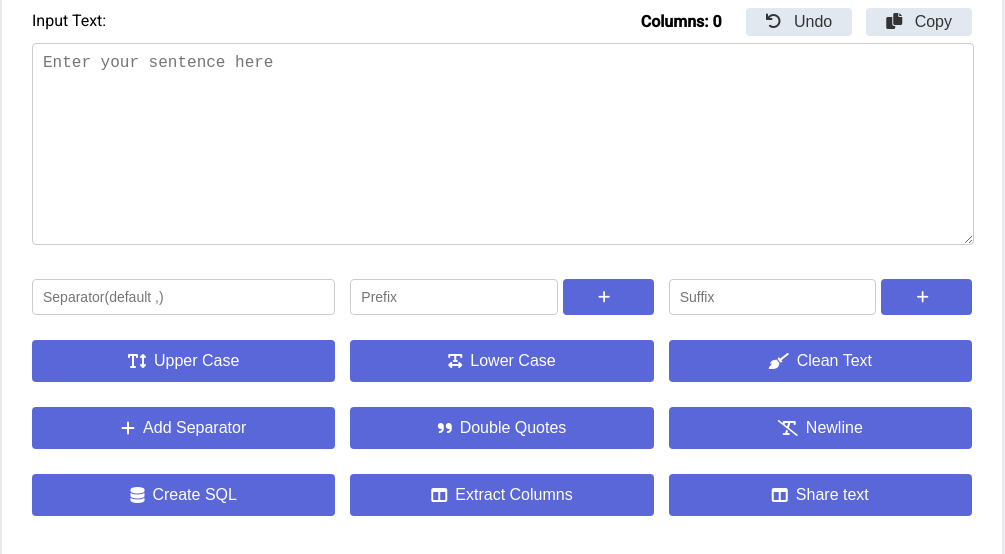
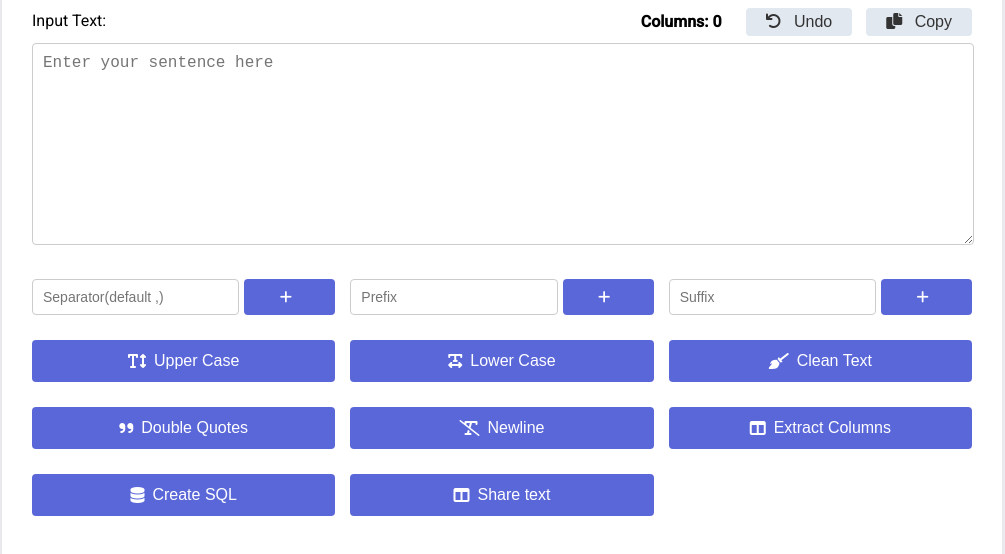
Before and after one commit to Bandhan-singh-katoch/tools, a plain HTML site: page text_format.html in a window 1280 px wide. Shown: the part 100-654 px from the top of the page, without its empty margins (138-1143 px from the left). Drawn offline with Linux system fonts and the light colour scheme.

Commit message:
Update text_format.html

```diff
--- a/text_format.html
+++ b/text_format.html
@@ -300,6 +300,7 @@
             <!-- Input Row (3 columns) -->
             <div class="input-block">
                 <input id="separator" placeholder="Separator(default ,)" />
+                <button class="mini-btn" onclick="addSeparator()"><i class="fas fa-plus"></i></button>
             </div>
             <div class="input-block">
                 <input id="prefixInput" placeholder="Prefix" />
@@ -319,15 +320,14 @@
 
             <!-- Button Row 2 -->
             <div class="row-buttons">
-                <button onclick="addSeparator()"><i class="fas fa-plus"></i> Add Separator</button>
                 <button onclick="surroundWithQuotes()"><i class="fas fa-quote-right"></i> Double Quotes</button>
                 <button onclick="convertToNewlineSeparated()"><i class="fas fa-text-slash"></i> Newline</button>
+                <button onclick="extractColumns()"><i class="fas fa-columns"></i> Extract Columns</button>
             </div>
 
             <!-- Button Row 3 -->
             <div class="row-buttons">
                 <button onclick="createSql()"><i class="fas fa-database"></i> Create SQL</button>
-                <button onclick="extractColumns()"><i class="fas fa-columns"></i> Extract Columns</button>
                 <button onclick="toggleIframe()"><i class="fas fa-columns"></i> Share text</button>
             </div>    </div>
 
```
